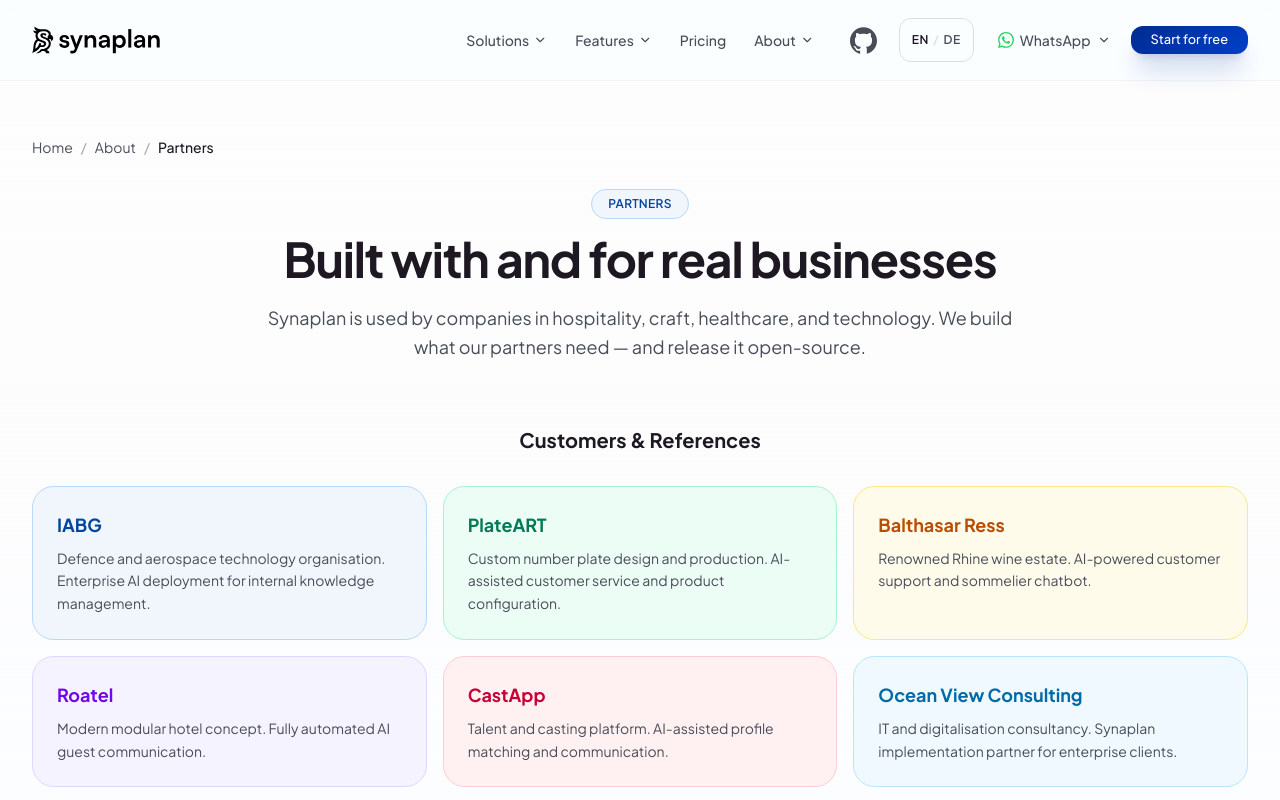
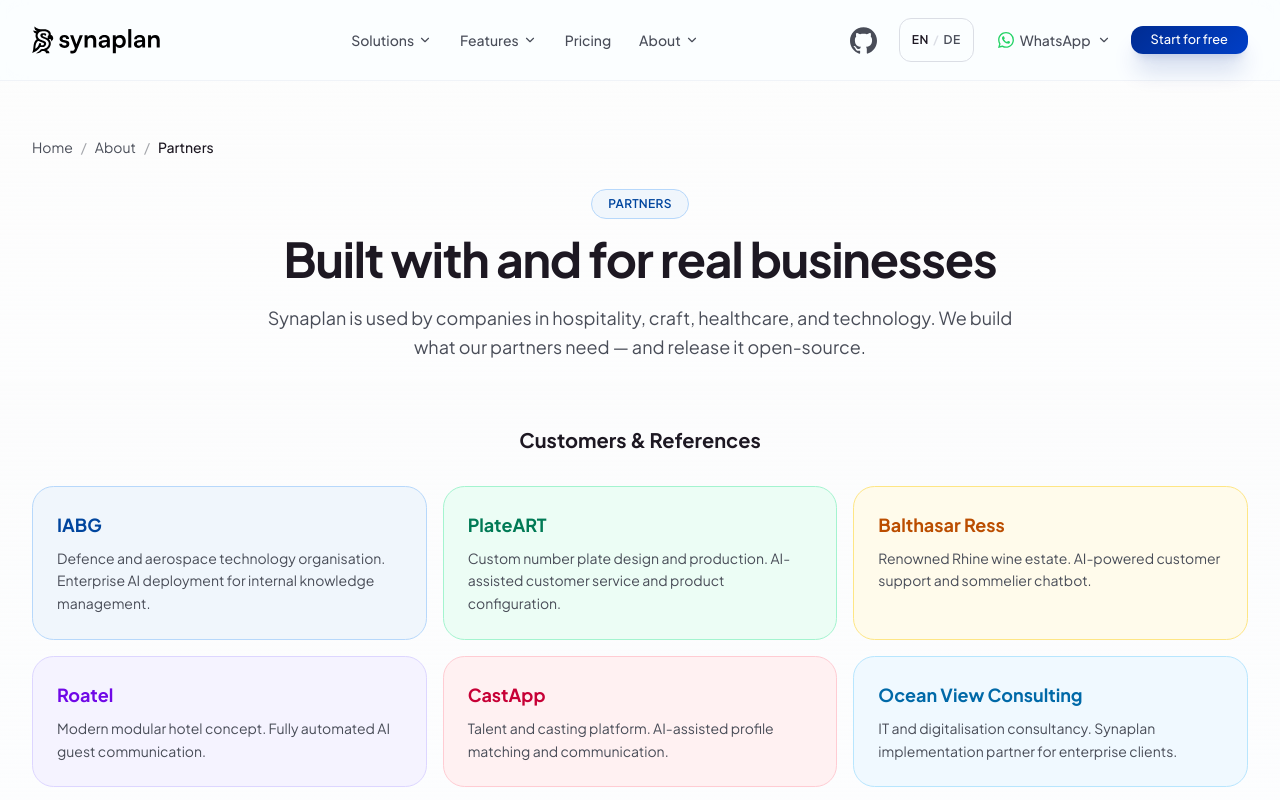
Before and after one commit to metadist/synaplan-website, a Next.js app: page /en/about/partners in a window 1280 px wide. Shown: the top 800 px of the page. Built offline with nearby package versions, Linux system fonts and the light colour scheme.

Commit message:
layout fixes header

```diff
--- a/src/components/layout/header.tsx
+++ b/src/components/layout/header.tsx
@@ -55,7 +55,7 @@
             <SynaplanLogo variant="light" size="compact" className="max-w-full" />
           </Link>
 
-          <nav className="absolute left-1/2 hidden -translate-x-1/2 items-center gap-1 xl:flex">
+          <nav className="ml-[50px] hidden items-center gap-1 xl:flex">
             {/* Solutions dropdown */}
             <div className="group relative">
               <button className="flex items-center gap-1 rounded-lg px-3 py-2 text-sm font-medium text-muted-foreground transition-colors hover:text-foreground">
@@ -139,7 +139,7 @@
               rel="noopener noreferrer"
               aria-label="GitHub"
               title="Synaplan open-source repository on GitHub"
-              className="ml-[10px] hidden min-h-11 min-w-11 items-center justify-center rounded-lg px-2.5 py-2.5 text-muted-foreground transition-colors hover:text-foreground xl:flex"
+              className="hidden min-h-11 min-w-11 items-center justify-center rounded-lg px-2.5 py-2.5 text-muted-foreground transition-colors hover:text-foreground xl:flex"
             >
               <GithubIcon className="size-[27px]" />
             </a>
```
